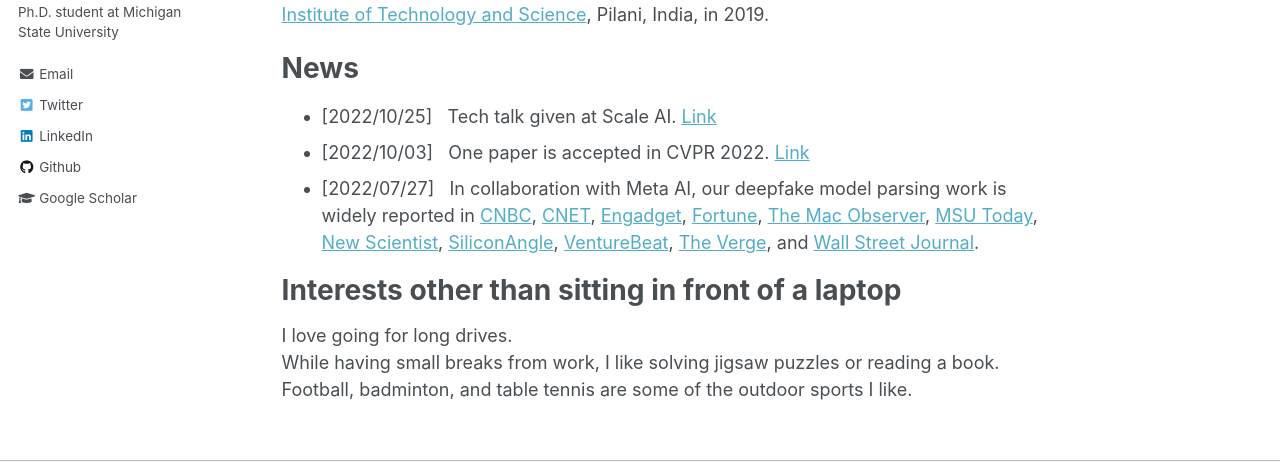
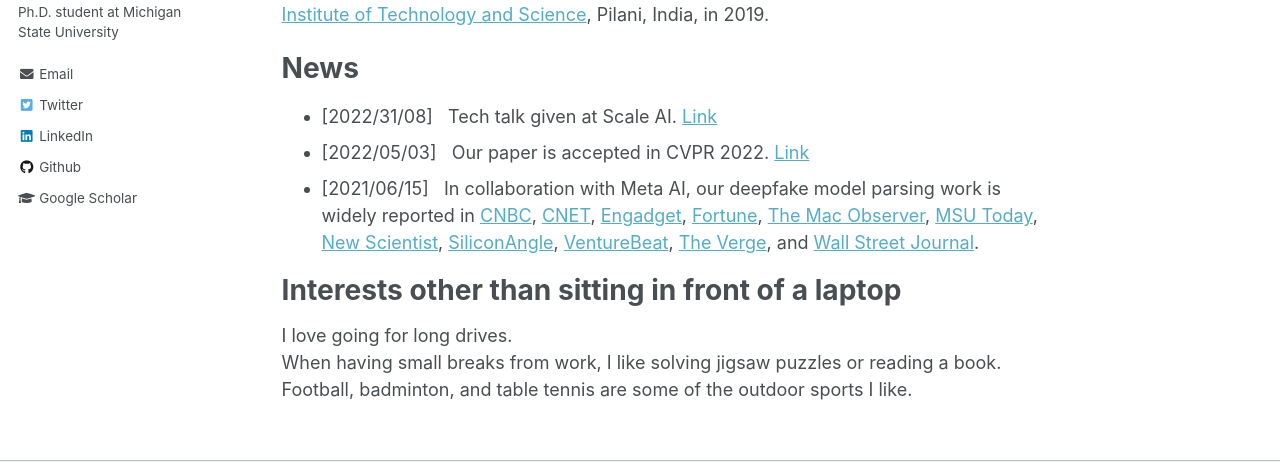
Before and after one commit to vishal3477/vishal3477.github.io, a Jekyll site: the page built from _pages/about.md, in a window 1280 px wide and 1007 px high. Shown: the part 391-853 px from the top of the window. Built offline with Jekyll 4.4.1, drawn with Linux system fonts in a browser that asks for light colours.

Commit message:
Update about.md

```diff
--- a/_pages/about.md
+++ b/_pages/about.md
@@ -17,12 +17,12 @@ I received my Bachelor’s degree in Electrical and Instrumentation Engineering
 
 News
 ======
-* [2022/10/25] &nbsp; Tech talk given at Scale AI. [Link](https://exchange.scale.com/home/videos/ai-deepfake-detection-proactive-image-manipulation-detection-research-collaboration-between-michigan-state-university-and-meta-2022-09-26)
-* [2022/10/03] &nbsp; One paper is accepted in CVPR 2022. [Link](https://vishal3477.github.io/publication/paper3)
-* [2022/07/27] &nbsp; In collaboration with Meta AI, our deepfake model parsing work is widely reported in [CNBC](https://www.cnbc.com/2021/06/16/facebook-scientists-say-they-can-tell-where-deepfakes-come-from.html), [CNET](https://www.cnet.com/news/privacy/facebook-steps-up-efforts-to-study-deepfakes/?PostType=link&ServiceType=twitter&TheTime=2021-06-16T16%3A03%3A06&UniqueID=5656784E-CEBC-11EB-BC13-31D94744363C&ftag=COS-05-10aaa0b), [Engadget](https://www.engadget.com/facebooks-latest-ai-detects-deep-fakes-and-knows-where-they-came-from-160012532.html), [Fortune](https://fortune.com/2021/06/16/facebook-detecting-deepfakes-research-michigan-state/), [The Mac Observer](https://www.macobserver.com/news/facebook-msu-deepfake-detection/), [MSU Today](https://msutoday.msu.edu/news/2021/deepfake-detection), [New Scientist](https://www.newscientist.com/article/2281198-facebook-ai-aims-to-identify-deepfake-images-and-trace-their-creators/), [SiliconAngle](https://siliconangle.com/2021/06/16/facebook-reverse-engineering-deepfakes-detect-ai-models-used-create/), [VentureBeat](https://venturebeat.com/business/facebooks-ai-reverse-engineers-models-used-to-generate-deepfakes/), [The Verge](https://www.theverge.com/2021/6/16/22534690/facebook-deepfake-detection-reverse-engineer-ai-model-hyperparameters), and [Wall Street Journal](https://www.wsj.com/articles/facebook-michigan-state-develop-deepfake-detection-technique-11623859200).
+* [2022/31/08] &nbsp; Tech talk given at Scale AI. [Link](https://exchange.scale.com/home/videos/ai-deepfake-detection-proactive-image-manipulation-detection-research-collaboration-between-michigan-state-university-and-meta-2022-09-26)
+* [2022/05/03] &nbsp; Our paper is accepted in CVPR 2022. [Link](https://vishal3477.github.io/publication/paper3)
+* [2021/06/15] &nbsp; In collaboration with Meta AI, our deepfake model parsing work is widely reported in [CNBC](https://www.cnbc.com/2021/06/16/facebook-scientists-say-they-can-tell-where-deepfakes-come-from.html), [CNET](https://www.cnet.com/news/privacy/facebook-steps-up-efforts-to-study-deepfakes/?PostType=link&ServiceType=twitter&TheTime=2021-06-16T16%3A03%3A06&UniqueID=5656784E-CEBC-11EB-BC13-31D94744363C&ftag=COS-05-10aaa0b), [Engadget](https://www.engadget.com/facebooks-latest-ai-detects-deep-fakes-and-knows-where-they-came-from-160012532.html), [Fortune](https://fortune.com/2021/06/16/facebook-detecting-deepfakes-research-michigan-state/), [The Mac Observer](https://www.macobserver.com/news/facebook-msu-deepfake-detection/), [MSU Today](https://msutoday.msu.edu/news/2021/deepfake-detection), [New Scientist](https://www.newscientist.com/article/2281198-facebook-ai-aims-to-identify-deepfake-images-and-trace-their-creators/), [SiliconAngle](https://siliconangle.com/2021/06/16/facebook-reverse-engineering-deepfakes-detect-ai-models-used-create/), [VentureBeat](https://venturebeat.com/business/facebooks-ai-reverse-engineers-models-used-to-generate-deepfakes/), [The Verge](https://www.theverge.com/2021/6/16/22534690/facebook-deepfake-detection-reverse-engineer-ai-model-hyperparameters), and [Wall Street Journal](https://www.wsj.com/articles/facebook-michigan-state-develop-deepfake-detection-technique-11623859200).
 
 Interests other than sitting in front of a laptop
 ======
 I love going for long drives.<br/>
-While having small breaks from work, I like solving jigsaw puzzles or reading a book.<br/>
+When having small breaks from work, I like solving jigsaw puzzles or reading a book.<br/>
 Football, badminton, and table tennis are some of the outdoor sports I like.
```
